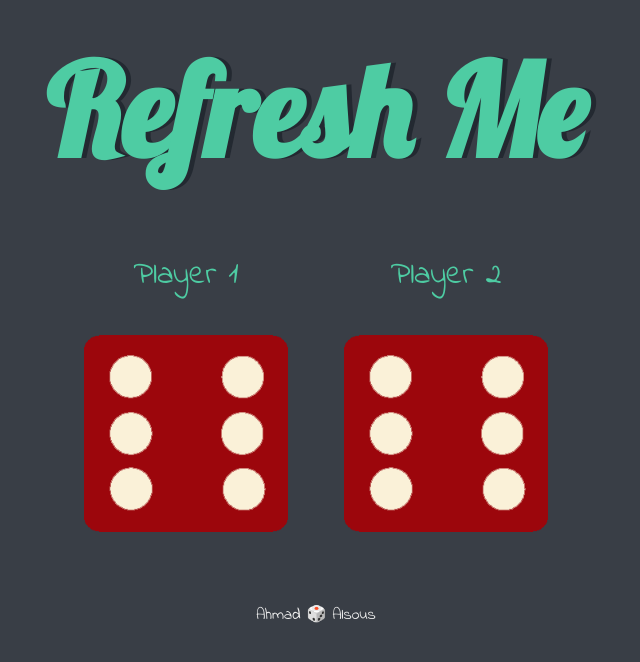
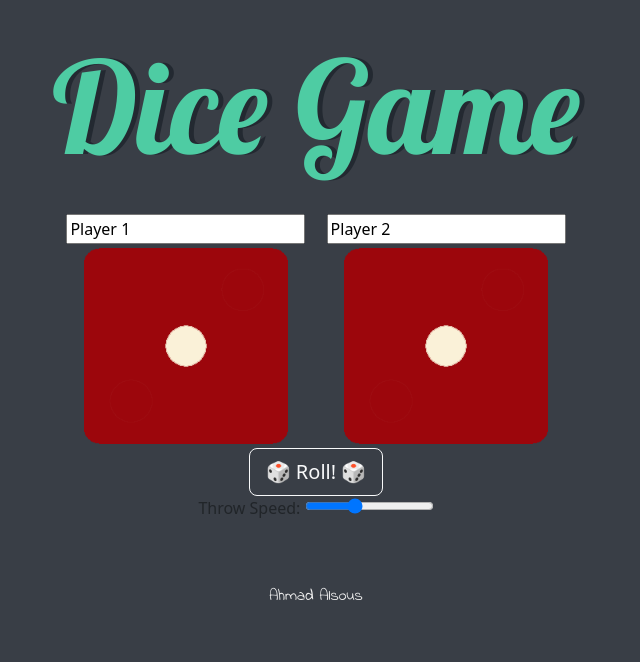
Before and after one commit to AhmadAlsous/Dice-Game, a plain HTML site: page index.html in a window 1280 px wide. Shown: the whole page, without its empty margins (324-964 px from the left). Drawn offline with nearby package versions, Linux system fonts and the light colour scheme.

Commit message:
Update index.html

```diff
--- a/index.html
+++ b/index.html
@@ -6,29 +6,39 @@
   <meta http-equiv="X-UA-Compatible" content="IE=edge">
   <meta name="viewport" content="width=device-width, initial-scale=1.0">
   <title>Dice Game</title>
+  <link href="https://cdn.jsdelivr.net/npm/bootstrap@5.2.0-beta1/dist/css/bootstrap.min.css" rel="stylesheet"
+    integrity="sha384-0evHe/X+R7YkIZDRvuzKMRqM+OrBnVFBL6DOitfPri4tjfHxaWutUpFmBp4vmVor" crossorigin="anonymous">
   <link rel="stylesheet" href="styles.css">
-  <link href="https://fonts.googleapis.com/css?family=Indie+Flower|Lobster" rel="stylesheet">
+  <link
+    href="https://fonts.googleapis.com/css2?family=Indie+Flower&family=Lobster&family=Montserrat:wght@900&display=swap"
+    rel="stylesheet">
 </head>
 
 <body>
   <div class="container">
-    <h1>Refresh Me</h1>
+    <h1>Dice Game</h1>
 
     <div class="dice">
-      <p>Player 1</p>
-      <img class="img1" src="images/dice6.png">
+      <input type="text" class="name" id="player1" value="Player 1" name="player1"><br>
+      <img class="img1" src="images/dice1.png">
     </div>
 
     <div class="dice">
-      <p>Player 2</p>
-      <img class="img2" src="images/dice6.png">
+      <input type="text" class="name" id="player2" value="Player 2" name="player2"><br>
+      <img class="img2" src="images/dice1.png">
     </div>
-
+    <div class="btn-padding">
+      <button class="button btn btn-outline-light btn-lg">🎲 Roll! 🎲</button>
+    </div>
+    <div class="range-padding">
+      <label for="speed">Throw Speed:</label>
+      <input type="range" min="100" max="500" step="10" value="250" id="speed" name="speed">
+    </div>
   </div>
   <script src="index.js"></script>
 </body>
 <footer>
-  Ahmad 🎲 Alsous
+  Ahmad Alsous
 </footer>
 
 </html>
```
